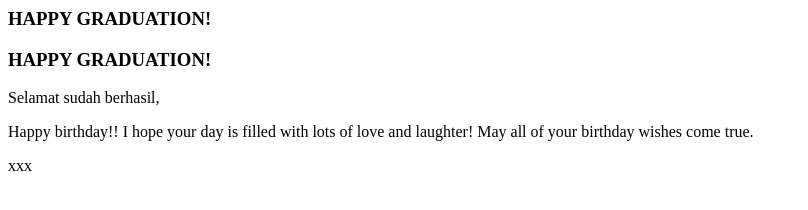
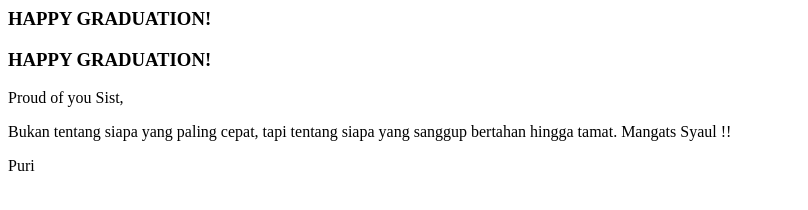
Before and after one commit to aspurirahmadhani/graduation, a plain HTML site: page index.html in a window 1280 px wide. Shown: the whole page, without its empty margins (0-808 px from the left). Drawn offline with Linux system fonts and the light colour scheme.

Commit message:
Update index.html

```diff
--- a/index.html
+++ b/index.html
@@ -9,8 +9,8 @@
 </div>
   <div class="cardInside">
     <h3 class="back">HAPPY GRADUATION!</h3>
-        <p>Selamat sudah berhasil,</p>
-        <p>Happy birthday!! I hope your day is filled with lots of love and laughter! May all of your birthday wishes come true.</p>
-        <p class="name">xxx</p>
+    <p>Proud of you Sist,</p>
+    <p>Bukan tentang siapa yang paling cepat, tapi tentang siapa yang sanggup bertahan hingga tamat. Mangats Syaul !!</p>
+    <p class="name">Puri</p>
   </div>
 </div>
```
Lines whose indentation alone changed are shown as unchanged.
